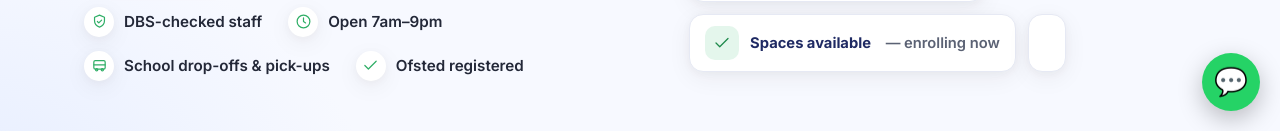
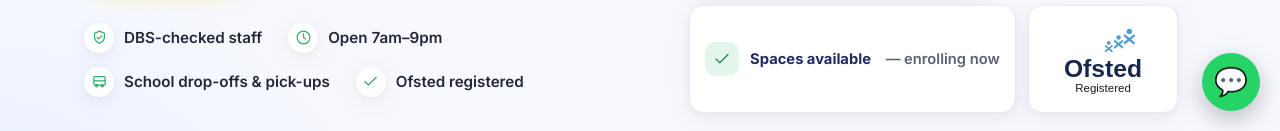
Before and after one commit to kwadwoaddo-collab/sydenham-asc, an Astro site: page / in a window 1280 px wide. Shown: the part 669-800 px from the top of the page. Built offline with nearby package versions, Linux system fonts and the light colour scheme; Astro itself is replaced by a stand-in of ours.

Commit message:
Fix Ofsted badge sizing with explicit dimensions

```diff
--- a/public/styles.css
+++ b/public/styles.css
@@ -189,8 +189,8 @@ h3 { font-size: 1.3rem; font-weight: 600; letter-spacing: -0.01em; }
 .proof-chip .pc-ic { width: 34px; height: 34px; border-radius: 10px; display: grid; place-items: center; flex-shrink: 0; }
 .pc-y { background: #fff4c9; color: var(--accent-dark); }
 .pc-g { background: #e4f6ec; color: #1f8a4c; }
-.proof-chip-ofsted { padding: 14px 18px; align-items: stretch; justify-content: center; }
-.proof-chip-ofsted img { height: 100%; width: auto; max-width: 100%; display: block; object-fit: contain; align-self: center; }
+.proof-chip-ofsted { width: 150px; height: 108px; padding: 12px; justify-content: center; }
+.proof-chip-ofsted img { width: 100%; height: 100%; display: block; object-fit: contain; }
 .stars-row { color: var(--accent); letter-spacing: 2px; font-size: .95rem; }
 
 /* ---------- Cards / grids ---------- */
```
